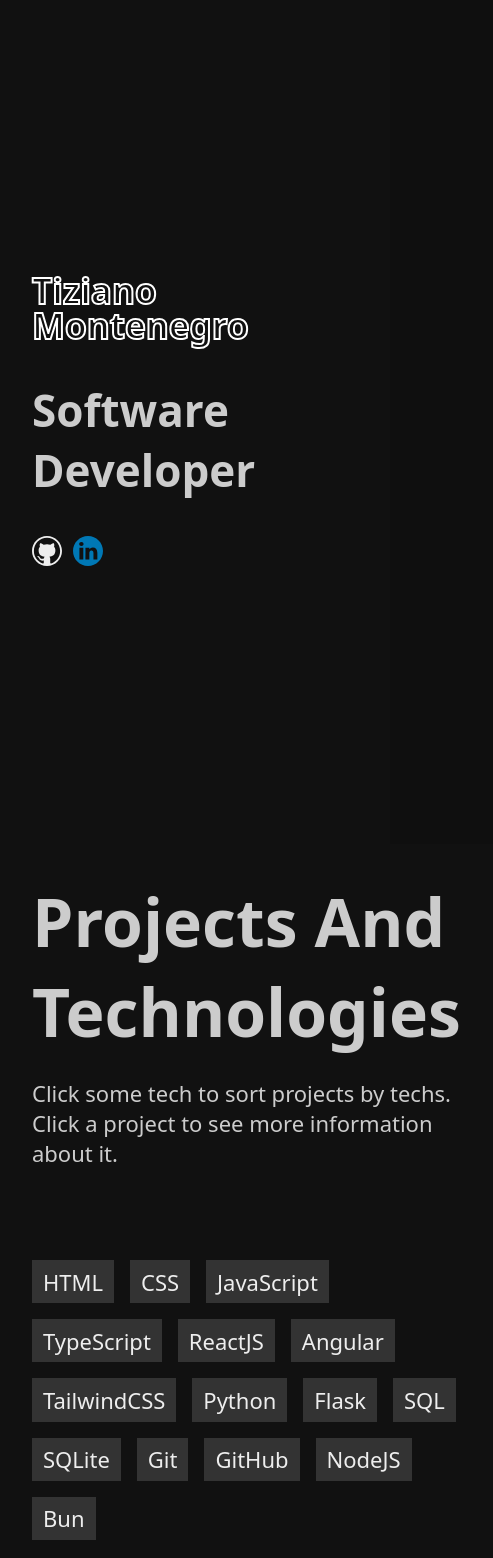
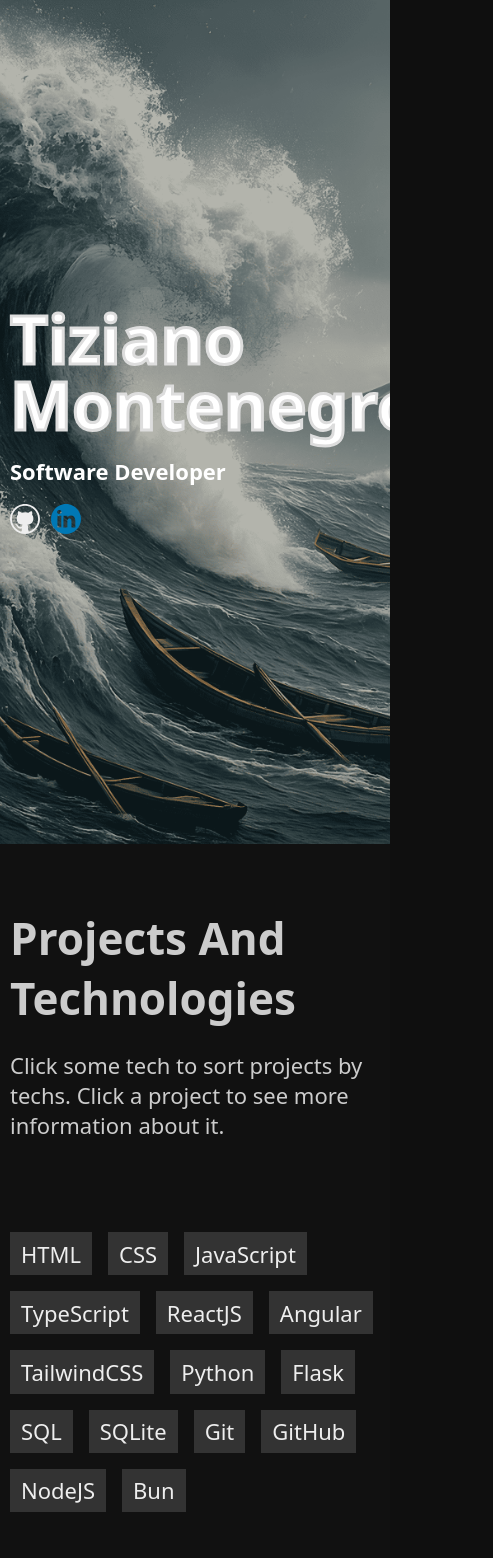
Before and after one commit to TizianoMontenegro/Offitial-Portfolio, a React (Vite) app: page / in a window 390 px wide. Shown: the top 1558 px of the page, 493 px wide, since content can reach past the window. Built offline with nearby package versions, Linux system fonts and the light colour scheme.

Commit message:
Make Header and Main sections responsive, Add background image

```diff
--- a/src/components/Header/Header.css
+++ b/src/components/Header/Header.css
@@ -1,43 +1,16 @@
-/* NAV HEADER */
-/*$$$$$$$$$$$$$ Make it responsive $$$$$$$$$$$$*/
-.header-nav {
-    width: 100%;
-    position: absolute;
-    top: 0;
-    left: 0;
-    background-color: transparent;
-    padding: 1em;
-    /* background-color: red; */
-    z-index: 10;
-    color: #111;
-}
-
-.header-nav__container {
-    /* background-color: antiquewhite; */
-    max-width: var(--max-width);
-    margin: 0 auto;
-    display: flex;
-    justify-content: space-between;
-}
-
-.header-nav__links {
-    display: flex;
-    align-items: center;
-    gap: .7em;
-}
-
-/* ----------------- */
 .header-landscape {
     width: 100%;
     --height: 100vh;
     position: relative;
     min-height: var(--height);
-    /* background-image: url("https://i.pinimg.com/1200x/61/74/a7/6174a7dd6633dbee637d08bf9ea160a0.jpg"); */
-    /* background-repeat: no-repeat;
+    /* background-color: red; */
+    /* background-image: url("/public/big2.png");
+    background-repeat: no-repeat;
     background-size: cover;
-    background-position: center;
-    object-fit: cover; */
-    background-color: #111;
+    background-position: center; */
+    /* background-color: #111; */
+
+    overflow: hidden; /* for background images */
 }
 
 /* .header-landscape:before {
@@ -54,7 +27,7 @@
     width: 100%;
     max-width: var(--max-width);
     margin: 0 auto;
-    padding: var(--pad-standard);
+    padding: var(--pad-y-standard) var(--pad-x-standard);
     height: var(--height);
 
     /* background-color: red; */
@@ -65,12 +38,14 @@
     grid-template-columns: 1fr;
     align-items: center;
     /* justify-items: center; */
+
+    z-index: 90;
 }
 
-.header__image img {
-    width: 600px;
-    height: 500px;
-    object-fit: cover;
+@media (max-width: 385px) {
+    .header__container {
+        padding: var(--pad-y-standard) var(--pad-x-standard);
+    }
 }
 
 .header__title {
@@ -80,12 +55,16 @@
     max-width: min-content;
     margin: 0;
     color: transparent;
-    -webkit-text-stroke-width: 2px;
-    -webkit-text-stroke-color: #fff;
+    -webkit-text-stroke-width: 3px;
+    -webkit-text-stroke-color: #ddd;
+    color: #fff;
     z-index: 22;
 }
 .header__subtitle {
-    font-size: 2lh
+    font-size: 2lh;
+    color: #fff
+    /* -webkit-text-stroke-width: 1px;
+    -webkit-text-stroke-color: #000; */
 }
 
 .header__contacts {
@@ -93,8 +72,69 @@
     gap: .7em;
 }
 
+@media (max-width: 710px) {
+    .header__title {
+        /* font-size: 6.9em; */
+        font-size: 4lh;
+        /* line-height: 1;
+        max-width: min-content;
+        margin: 0;
+        color: transparent;
+        -webkit-text-stroke-width: 2px;
+        -webkit-text-stroke-color: #fff;
+        z-index: 22; */
+    }
+    .header__subtitle {
+        font-size: 1lh
+    }
+
+    .header__contacts {
+        /* display: flex;
+        gap: .7em; */
+    }
+}
+
 @media (max-width: 500px) {
     .header__title {
-        font-size: 9vw;
+        /* font-size: 6.9em; */
+        font-size: 3lh;
+        /* line-height: 1;
+        max-width: min-content;
+        margin: 0;
+        color: transparent;
+        -webkit-text-stroke-width: 2px;
+        -webkit-text-stroke-color: #fff;
+        z-index: 22; */
+    }
+    .header__subtitle {
+        font-size: 1lh
+    }
+
+    .header__contacts {
+        /* display: flex;
+        gap: .7em; */
     }
 }
+
+/* @media (max-width: 400px) {
+    .header__title {
+        font-size: 2.5lh;
+    }
+} */
+
+
+.wave {
+    position: absolute;
+    top: 0;
+    left: 0;
+
+    width: 100%;
+    min-height: var(--height);
+
+    background-image: url("/public/GreatWaveOfKanagawa.png");
+    background-repeat: no-repeat;
+    background-size: cover;
+    background-position: center;
+
+    z-index: -1;
+}
--- a/src/components/Header/Header.tsx
+++ b/src/components/Header/Header.tsx
@@ -1,10 +1,47 @@
 import "./Header.css"
 import { GithubIconLight, LinkedinIcon } from "../../assets/Icons"
 
+import { gsap } from "gsap/gsap-core"
+import { useGSAP } from "@gsap/react"
+import { ScrollTrigger } from "gsap/ScrollTrigger"
+
+gsap.registerPlugin(useGSAP, ScrollTrigger)
+
 export const Header = () => {
+
+  useGSAP(() => {
+    gsap.from(".wave", {
+      scrollTrigger: {
+        trigger: ".header-landscape",
+        // toggleActions: "play pause restart none",
+        toggleActions: "play none none none",
+      },
+      // opacity: 0,
+      scale: 2,
+      duration: 5,
+      ease: "power3.out"
+    })
+
+    gsap.from([".header__title",".header__subtitle",".header__contacts"], {
+      scrollTrigger: {
+        trigger: ".header-landscape",
+        // toggleActions: "play pause restart none",
+        toggleActions: "play none none none",
+      },
+      opacity: 0,
+      // scale: 1.6,
+      duration: 3,
+      ease: "power3.in",
+      stagger: .1
+    })
+  })
+
   return (
     <>
       <section className="header-landscape">
+
+        <div className="wave"></div>
+
 
         <article className='header__container'>
 
@@ -18,10 +55,6 @@ export const Header = () => {
             </div>
           </div>
 
-          {/* <div className="header__image">
-            <img src="https://i.pinimg.com/1200x/61/74/a7/6174a7dd6633dbee637d08bf9ea160a0.jpg" alt="" />
-          </div> */}
-
         </article>
 
       </section>
--- a/src/components/Main/Main.css
+++ b/src/components/Main/Main.css
@@ -11,7 +11,7 @@
     display: flex;
     flex-direction: column;
     gap: 3em;
-    padding: var(--pad-standard);
+    padding: var(--pad-y-standard) var(--pad-x-standard);
     background-color: var(--quartenary-color);
 }
 
@@ -37,3 +37,12 @@
     margin-bottom: 0;
     font-size: 1lh;
 }
+/* .main__col article>p {
+    margin: 1em 0 0;
+} */
+
+@media (max-width: 710px) {
+    .main__titles h2 {
+        font-size: 2lh;
+    }
+}
--- a/src/components/Main/Main.tsx
+++ b/src/components/Main/Main.tsx
@@ -21,7 +21,7 @@ export const Main = () => {
       opacity: 0,
       stagger: .1
     })
-  }, {scope: ".main"})
+  } )
 
   return (
     <main className="main">
--- a/src/components/Main/Projects/ProjectCard/ProjectCard.css
+++ b/src/components/Main/Projects/ProjectCard/ProjectCard.css
@@ -1,4 +1,6 @@
 .main__project {
+    width: 100%;
+    max-width: 100%;
     /* background-color: brown; */
     /* padding: 1em; */
     transition: transform .1s;
@@ -20,17 +22,3 @@
     /* background-color: brown; */
     transform: scale(1.1);
 }
-
-
-
-/*
-.section--info {
-    display: flex;
-    gap: 1.5em;
-    row-gap: 0;
-    flex-wrap: wrap;
-}
-
-.section--info article p {
-    margin: 1em 0;
-} */
--- a/src/components/Main/Projects/ProjectCard/ProjectCard.tsx
+++ b/src/components/Main/Projects/ProjectCard/ProjectCard.tsx
@@ -1,56 +1,14 @@
-// import { GithubIconLight, OpenWebIconLight } from "@/assets"
 import "./ProjectCard.css"
-import { ReactNode } from "react"
 
 interface Params {
-  // projectTitle: string
-  // projectDescription: string
   projectImageUrl: string
-  // builtInTechsIcons: ReactNode,
-  // githubSourceCode: string,
-  // webProjectUrl: string
 }
 
-export const ProjectCard = ({
-  // projectTitle,
-  // projectDescription,
-  projectImageUrl,
-  // builtInTechsIcons,
-  // githubSourceCode,
-  // webProjectUrl
-}: Params) => {
+export const ProjectCard = ({projectImageUrl}: Params) => {
+
   return (
-
     <article className="main__project">
-      <img src={projectImageUrl} alt="project image overview" />
-
-
-      {/* <h3>{ projectTitle }</h3>
-      <p>{ projectDescription }</p> */}
-      {/* <section className="section--info">
-
-        <article>
-          <p>Built in</p>
-          <div className="tech--list">
-            { builtInTechsIcons }
-          </div>
-        </article>
-
-        <article>
-          <p>See code</p>
-          <div className="tech--list">
-            <a href={githubSourceCode} target='_blank'><GithubIconLight /></a>
-          </div>
-        </article>
-
-        <article>
-          <p>See web</p>
-          <div className="tech--list">
-            <a href={webProjectUrl} target='_blank'><OpenWebIconLight /></a>
-          </div>
-        </article>
-
-      </section> */}
+      <img loading="lazy" src={projectImageUrl} alt="project image overview" />
     </article>
   )
 }
--- a/src/components/Main/Projects/Projects.css
+++ b/src/components/Main/Projects/Projects.css
@@ -10,3 +10,9 @@
     grid-auto-rows: max-content;
     gap: 2em;
 }
+
+@media (max-width: 710px) {
+    .main__project--list {
+        grid-template-columns: repeat(auto-fit, minmax(300px, 1fr));
+    }
+}
--- a/src/components/Main/Projects/Projects.tsx
+++ b/src/components/Main/Projects/Projects.tsx
@@ -1,7 +1,8 @@
 import "./Projects.css"
-import { ProjectCard } from "./ProjectCard/ProjectCard"
+
 import { projectsDataType } from "@/types";
 import { ProjectModal } from "./ProjectModal/ProjectModal";
+import { ProjectCard } from "./ProjectCard/ProjectCard";
 import { useState } from "react";
 
 import { gsap } from "gsap/gsap-core"
@@ -62,7 +63,7 @@ export const Projects = () => {
       opacity: 0,
       stagger: .1
     })
-  }, {scope: ".main"})
+  })
 
   return (
     <article className="main__projects">
--- a/src/components/Main/Techs/Techs.tsx
+++ b/src/components/Main/Techs/Techs.tsx
@@ -30,7 +30,7 @@ export const Techs = () => {
         amount: .5,
       },
     })
-  }, {scope: ".main"})
+  })
 
   return (
     <section className="techs">
--- a/src/index.css
+++ b/src/index.css
@@ -1,6 +1,8 @@
 :root {
   --max-width: 1000px;
-  --pad-standard: 32px;
+  --pad-x-standard: 32px;
+  --pad-y-standard: 64px;
+  --pad-standard-min: 16px;
   --color: #fff;
   --smooth-color: #ccc;
   /* --color: #0079FF; */
@@ -11,6 +13,11 @@
   --tertiary-color: #1B4242;
   --quartenary-color: #111;
   --outline: 1px solid #eee;
+}
+@media (max-width: 500px) {
+  :root {
+    --pad-x-standard: 10px;
+  }
 }
 * {
   box-sizing: border-box;
```
Also changed, not shown: public/GreatWaveOfKanagawa.png (added), public/photo-head.jpg (deleted).
